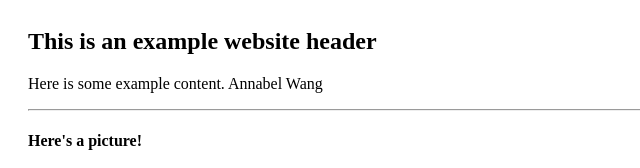
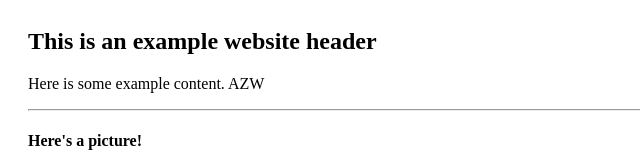
Before and after one commit to annabelzwang/home, a plain HTML site: page index.html in a window 1280 px wide. Shown: the top 168 px of the page, 0-640 px from the left. Drawn offline with Linux system fonts and the light colour scheme.

Commit message:
Update index.html

```diff
--- a/index.html
+++ b/index.html
@@ -6,7 +6,7 @@
   <body style="padding: 20px;">
     <h2>This is an example website header</h2>
     <div>
-      <p>Here is some example content. Annabel Wang</p>
+      <p>Here is some example content. AZW</p>
     </div>
     <hr>
     <div>
```
